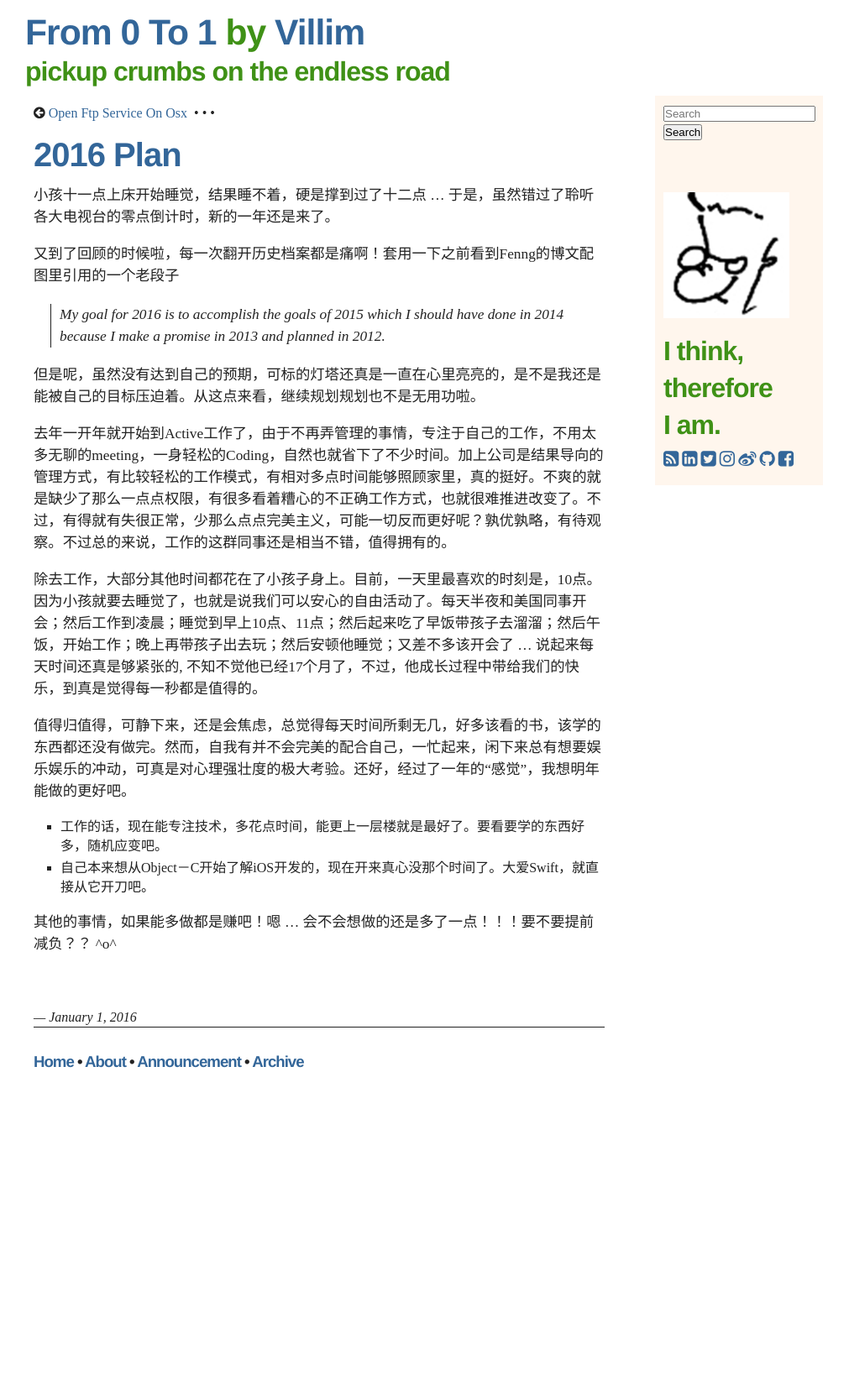
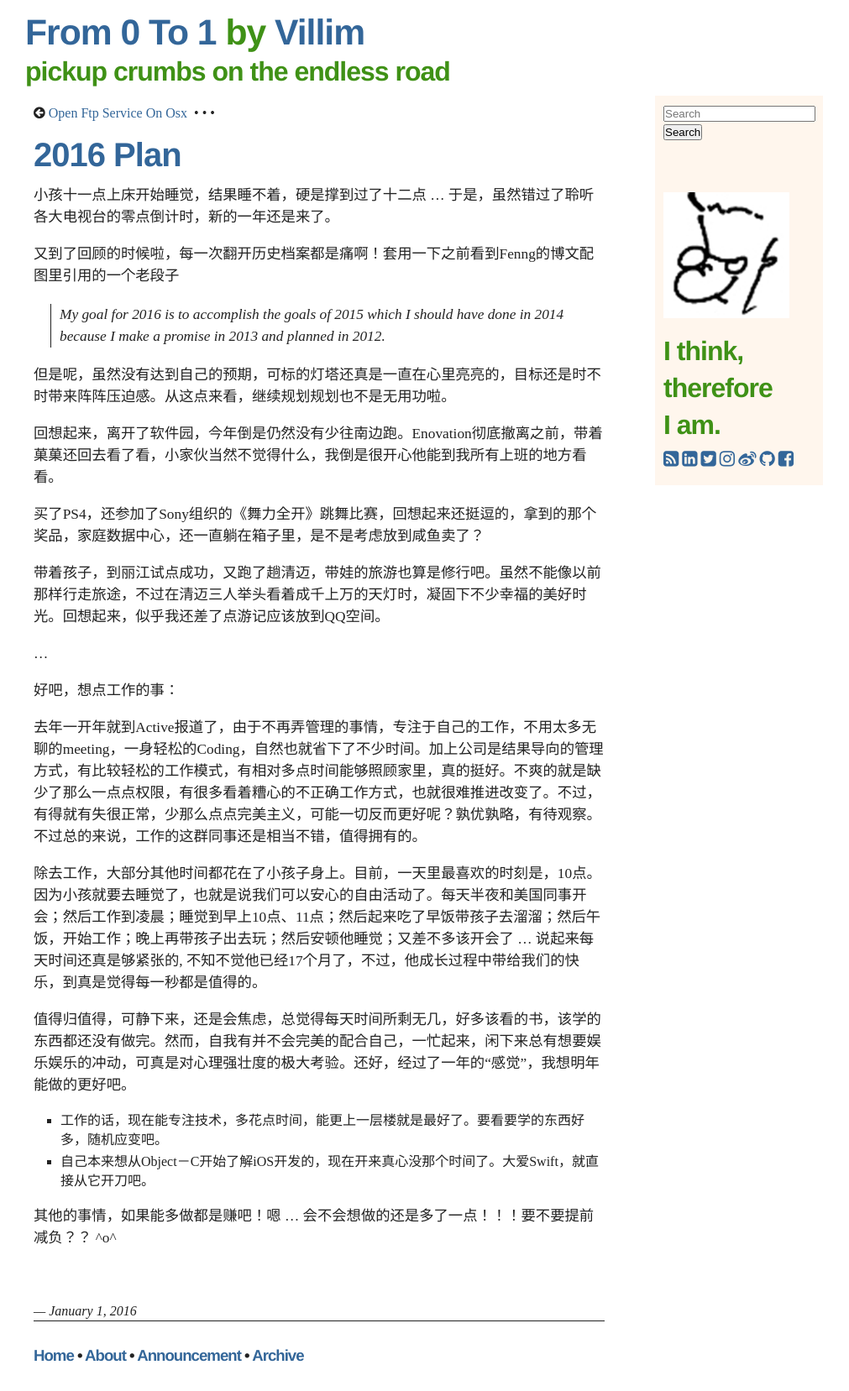
Before and after one commit to villim/villim.github.io, a Jekyll site: the page built from _posts/2016-01-01-2016-plan.md, in a window 1280 px wide. Shown: the whole page at 84% size, without its empty margins (135-1146 px from the left). Built offline with Jekyll 4.4.1, drawn with Linux system fonts in a browser that asks for light colours; nearby versions of some CDN libraries; Markdown is read by kramdown in place of the engine named in the settings; before the commit the page ends 1307 px from its top, so only the background shows below that.

Commit message:
2016 plan, modification

```diff
--- a/_posts/2016-01-01-2016-plan.md
+++ b/_posts/2016-01-01-2016-plan.md
@@ -9,9 +9,19 @@ layout: post
 
 > My goal for 2016 is to accomplish the goals of 2015 which I should have done in 2014 because I make a promise in 2013 and planned in 2012.
 
-但是呢，虽然没有达到自己的预期，可标的灯塔还真是一直在心里亮亮的，是不是我还是能被自己的目标压迫着。从这点来看，继续规划规划也不是无用功啦。
+但是呢，虽然没有达到自己的预期，可标的灯塔还真是一直在心里亮亮的，目标还是时不时带来阵阵压迫感。从这点来看，继续规划规划也不是无用功啦。
 
-去年一开年就开始到Active工作了，由于不再弄管理的事情，专注于自己的工作，不用太多无聊的meeting，一身轻松的Coding，自然也就省下了不少时间。加上公司是结果导向的管理方式，有比较轻松的工作模式，有相对多点时间能够照顾家里，真的挺好。不爽的就是缺少了那么一点点权限，有很多看着糟心的不正确工作方式，也就很难推进改变了。不过，有得就有失很正常，少那么点点完美主义，可能一切反而更好呢？孰优孰略，有待观察。不过总的来说，工作的这群同事还是相当不错，值得拥有的。
+回想起来，离开了软件园，今年倒是仍然没有少往南边跑。Enovation彻底撤离之前，带着菓菓还回去看了看，小家伙当然不觉得什么，我倒是很开心他能到我所有上班的地方看看。
+
+买了PS4，还参加了Sony组织的《舞力全开》跳舞比赛，回想起来还挺逗的，拿到的那个奖品，家庭数据中心，还一直躺在箱子里，是不是考虑放到咸鱼卖了？
+
+带着孩子，到丽江试点成功，又跑了趟清迈，带娃的旅游也算是修行吧。虽然不能像以前那样行走旅途，不过在清迈三人举头看着成千上万的天灯时，凝固下不少幸福的美好时光。回想起来，似乎我还差了点游记应该放到QQ空间。
+
+ ...
+
+好吧，想点工作的事：
+
+去年一开年就到Active报道了，由于不再弄管理的事情，专注于自己的工作，不用太多无聊的meeting，一身轻松的Coding，自然也就省下了不少时间。加上公司是结果导向的管理方式，有比较轻松的工作模式，有相对多点时间能够照顾家里，真的挺好。不爽的就是缺少了那么一点点权限，有很多看着糟心的不正确工作方式，也就很难推进改变了。不过，有得就有失很正常，少那么点点完美主义，可能一切反而更好呢？孰优孰略，有待观察。不过总的来说，工作的这群同事还是相当不错，值得拥有的。
 
 除去工作，大部分其他时间都花在了小孩子身上。目前，一天里最喜欢的时刻是，10点。因为小孩就要去睡觉了，也就是说我们可以安心的自由活动了。每天半夜和美国同事开会；然后工作到凌晨；睡觉到早上10点、11点；然后起来吃了早饭带孩子去溜溜；然后午饭，开始工作；晚上再带孩子出去玩；然后安顿他睡觉；又差不多该开会了 ... 说起来每天时间还真是够紧张的, 不知不觉他已经17个月了，不过，他成长过程中带给我们的快乐，到真是觉得每一秒都是值得的。
 
```
